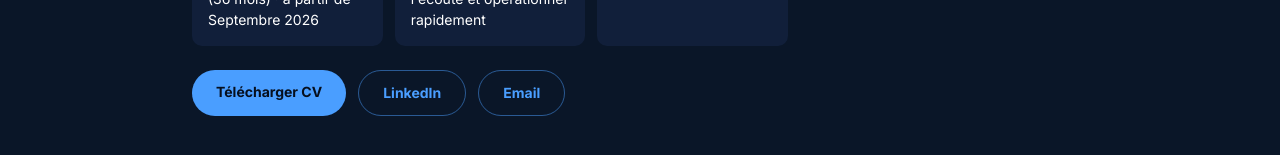
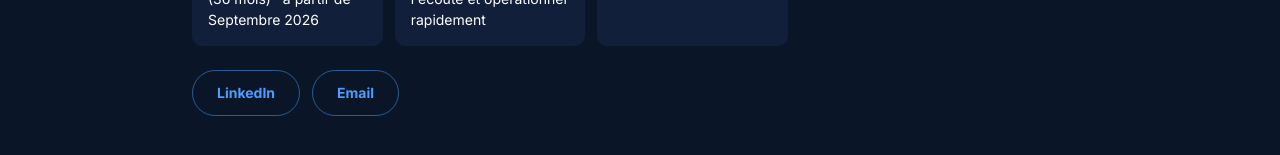
Before and after one commit to Ilias-cpu/portfolio-ilias, a Next.js app: page / in a window 1280 px wide. Shown: the part 663-818 px from the top of the page. Built offline with nearby package versions, Linux system fonts and the light colour scheme.

Commit message:
Update CV and portfolio content

```diff
--- a/src/app/about/page.tsx
+++ b/src/app/about/page.tsx
@@ -38,7 +38,7 @@ export default function About() {
             </span>
 
             <p className="text-slate-300 text-lg leading-relaxed mb-4">
-              Depuis tout petit, le sport a toujours été au c&oelig;ur de ma vie,
+              Depuis tout petit, le sport a toujours été au c&oelig;ur de ma vie :
               course à pieds, renforcement musculaire, sports de combat.
               À un moment, j&apos;ai senti que je stagnais. Plutôt que d&apos;en faire
               plus, j&apos;ai décidé d&apos;analyser différemment : j&apos;ai commencé à
@@ -69,15 +69,6 @@ export default function About() {
             {/* Boutons */}
             <div className="flex flex-wrap gap-3">
               <a
-                href="/CV-Ilias-MESSAOUDI.pdf"
-                download="CV-Ilias-MESSAOUDI.pdf"
-                target="_blank"
-                className="font-bold px-6 py-3 rounded-full text-sm transition-all duration-200 hover:scale-105"
-                style={{ background: "#4a9eff", color: "#060f1e" }}
-              >
-                Télécharger CV
-              </a>
-              <a
                 href="https://linkedin.com/in/ilias-messaoudi"
                 target="_blank"
                 rel="noopener noreferrer"
--- a/src/app/page.tsx
+++ b/src/app/page.tsx
@@ -102,15 +102,6 @@ export default function Home() {
 
           <div className="flex flex-wrap gap-2 md:gap-3 justify-start w-full">
             <a
-              href="/CV-Ilias-MESSAOUDI.pdf"
-              download="CV-Ilias-MESSAOUDI.pdf"
-              target="_blank"
-              className="font-bold px-6 py-3 rounded-full text-sm transition-all duration-200 hover:scale-105"
-              style={{ background: "#4a9eff", color: "#060f1e" }}
-            >
-              Télécharger CV
-            </a>
-            <a
               href="https://linkedin.com/in/ilias-messaoudi"
               target="_blank"
               rel="noopener noreferrer"
--- a/src/components/Hero.tsx
+++ b/src/components/Hero.tsx
@@ -22,9 +22,6 @@ export default function Hero() {
           </p>
 
           <div className="flex flex-wrap gap-3 justify-center md:justify-start">
-            <a href="/CV-Ilias-MESSAOUDI.pdf" download="CV-Ilias-MESSAOUDI.pdf" style={{background: "#4a9eff"}} className="font-bold px-6 py-2 rounded-full text-white transition">
-              CV
-            </a>
             <a href="https://linkedin.com/in/ton-profil" target="_blank" style={{borderColor: "#4a9eff", color: "#4a9eff"}} className="font-bold px-6 py-2 rounded-full border transition">
               LinkedIn
             </a>
```
